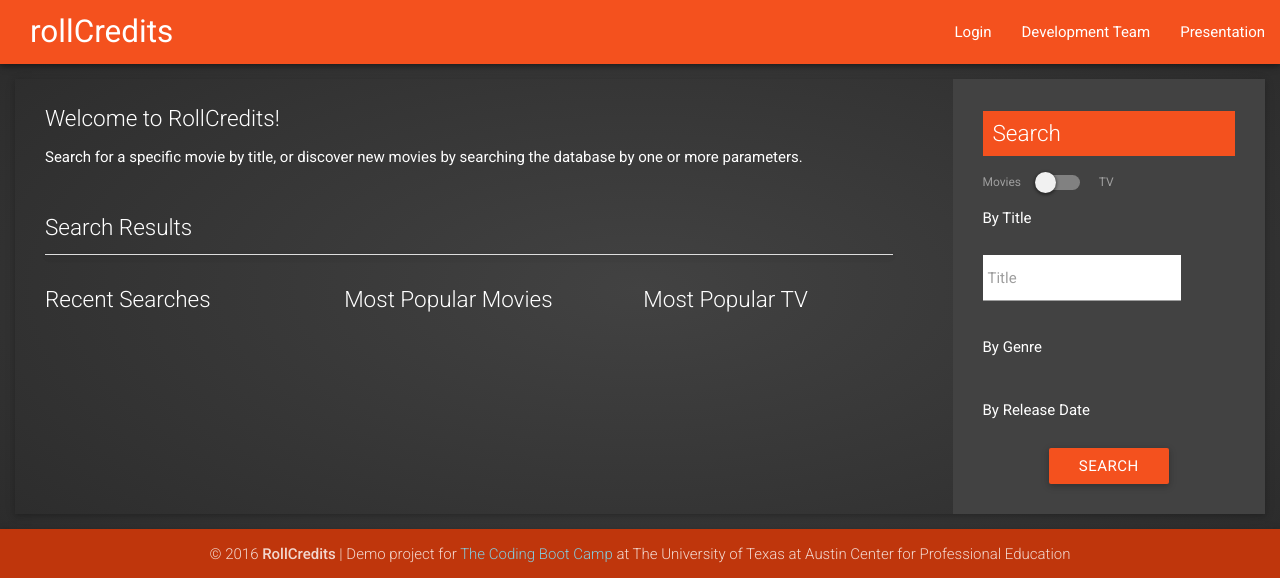
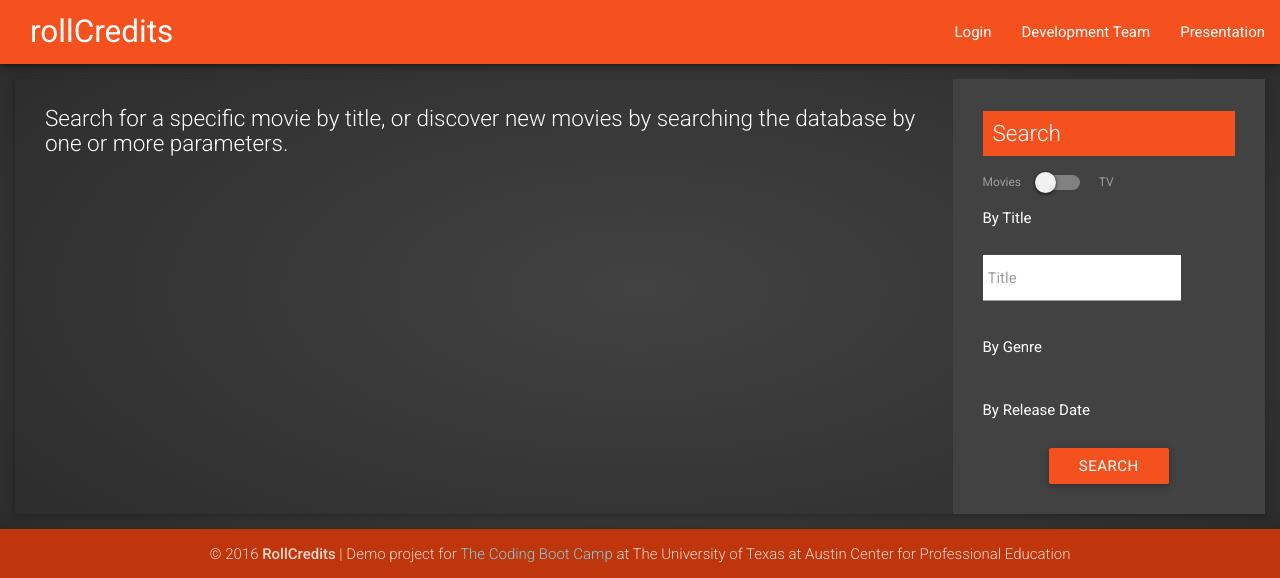
Before and after one commit to carrat/endcredits, a PHP site: page / in a window 1280 px wide. Shown: the top 578 px of the page. Run offline with PHP 8.4, Linux system fonts and the light colour scheme; some libraries are stand-ins or nearby versions.

Commit message:
cleaned up HTML and hid search results box until search is performed

```diff
--- a/css/rollcredits_style.css
+++ b/css/rollcredits_style.css
@@ -69,6 +69,7 @@ h4.search-title {
 #search-results {
 
 	padding-right: 50px;
+	display: none;
 }
 
 form {
--- a/index.html
+++ b/index.html
@@ -72,10 +72,7 @@
       <div class="col s12 m8 l9"  id="app-intro-div">
 
         <div id="intro-text">
-          <h4 class="white-text">Welcome to RollCredits!</h4>
-
-          <p class="white-text">Search for a specific movie by title, or discover new movies by searching the database by one or more parameters.
-          </p>
+          <h4 class="white-text">Search for a specific movie by title, or discover new movies by searching the database by one or more parameters.</h4>
         </div>
 
         <div id="search-results" class="hide-on-small-only">
@@ -87,7 +84,7 @@
           </ul>
         </div>
 
-          <div id="lists" class="row">
+         <!-- <div id="lists" class="row">
 
             <div class="col s4 m6 l4">
               <div class="hide-on-small-only" id="recent-searches">
@@ -111,6 +108,7 @@
             </div>
 
           </div>
+        -->
 
 
       </div>
--- a/js/movies.js
+++ b/js/movies.js
@@ -57,6 +57,8 @@ $(document).ready(function() {
     $('#search').click(function() {
 
         $('#search-results-collection').empty();
+
+        $('#search-results').show();
 
         var lookup = $('.lookup').val();
 
```
